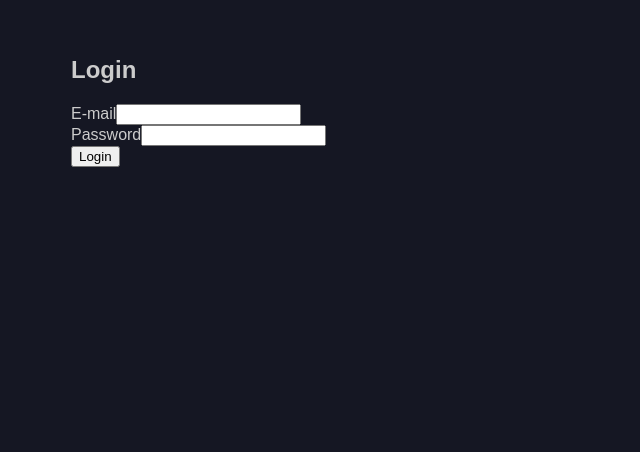
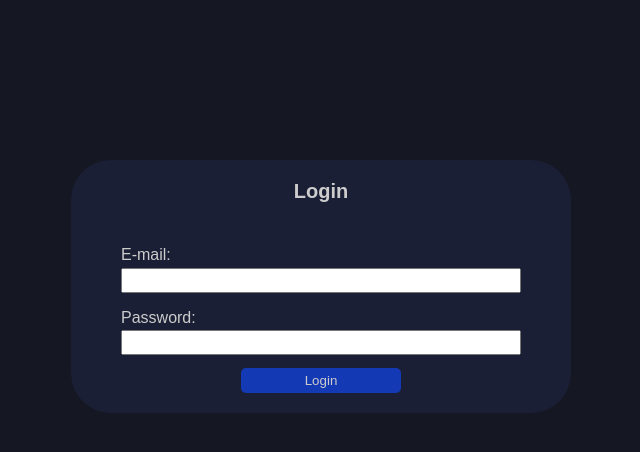
Before and after one commit to aspectum/monke-frontend, a React (Create React App) app: page /login in a window 1280 px wide. Shown: the part 114-566 px from the top of the page, without its empty margins (319-959 px from the left). Built offline with nearby package versions, Linux system fonts and the light colour scheme; no server answers.

Commit message:
Styling login page

```diff
--- a/src/App.tsx
+++ b/src/App.tsx
@@ -6,7 +6,7 @@ import './App.scss';
 import dispatchFromStore from './helpers/dispatchFromStore';
 import store from './store';
 import PrivateRoute from './components/PrivateRoute';
-import Login from './pages/Login';
+import Login from './pages/Login/Login';
 import Dashboard from './pages/Dashboard/Dashboard';
 import Message from './components/Message/Message';
 
--- a/src/pages/Login.tsx
+++ /dev/null
@@ -1,70 +0,0 @@
-/* eslint-disable react/destructuring-assignment */
-import React, { Component } from 'react';
-import { connect } from 'react-redux';
-import { Redirect } from 'react-router-dom';
-import { login } from '../actions/authActions';
-import { RootState } from '../store';
-
-interface Props {
-    isAuthenticated: boolean;
-    login: (email: string, password: string) => void;
-}
-interface State {
-    email: string;
-    password: string;
-}
-
-class Login extends Component<Props, State> {
-    state = {
-        email: 'string',
-        password: 'string',
-    };
-
-    // Handles form submission
-    onSubmit = (e: React.FormEvent) => {
-        e.preventDefault();
-        this.props.login(this.state.email, this.state.password);
-    };
-
-    // Updates the state with the inputs
-    onChange = (e: React.ChangeEvent<HTMLInputElement>) => {
-        this.setState({ [e.target.name]: e.target.value } as any);
-    };
-
-    render() {
-        if (this.props.isAuthenticated) {
-            return <Redirect to="/" />;
-        }
-        return (
-            <div style={{ width: '500px', height: '500px', margin: 'auto' }}>
-                <h2>Login</h2>
-                <form onSubmit={this.onSubmit}>
-                    <div>
-                        <label htmlFor="login-field">E-mail</label>
-                        <input type="text" name="email" id="login-field" onChange={this.onChange} />
-                    </div>
-                    <div>
-                        <label htmlFor="password-field">Password</label>
-                        <input
-                            type="password"
-                            name="password"
-                            id="password-field"
-                            onChange={this.onChange}
-                        />
-                    </div>
-                    <button type="submit">Login</button>
-                </form>
-            </div>
-        );
-    }
-}
-
-const mapStateToProps = (state: RootState) => ({
-    isAuthenticated: state.authReducer.isAuthenticated,
-});
-
-const mapDispatchToProps = {
-    login,
-};
-
-export default connect(mapStateToProps, mapDispatchToProps)(Login);
--- /dev/null
+++ b/src/pages/Login/Login.scss
@@ -0,0 +1,60 @@
+.login {
+    background-color: #1b1f35;
+    width: 500px;
+    margin: auto;
+    display: flex;
+    flex-direction: column;
+    align-items: center;
+    border-radius: 40px;
+
+    .login-text {
+        font-size: 20px;
+        font-weight: 800;
+        margin: 20px;
+    }
+
+    .form-login {
+        display: grid;
+        grid-template-rows: 1fr 1fr 0.5fr 1fr 1fr 0.5fr 1fr;
+        width: 80%;
+        margin: 20px;
+        font-size: 1rem;
+
+        .btn-login {
+            background-color: rgb(20, 57, 180);
+            color: #ccc;
+            border: 0;
+            border-radius: 5px;
+            padding: 5px 10px;
+            width: 40%;
+            margin: 0 auto;
+            grid-row: 7 / span 1;
+
+            &:hover {
+                background-color: rgb(51, 80, 175);
+            }
+        }
+
+        #login-email-label,
+        #login-pw-label {
+            align-self: center;
+            justify-self: left;
+        }
+
+        #login-email-label {
+            grid-row: 1 / span 1;
+        }
+
+        #login-email {
+            grid-row: 2 / span 1;
+        }
+
+        #login-pw-label {
+            grid-row: 4 / span 1;
+        }
+
+        #login-pw {
+            grid-row: 5 / span 1;
+        }
+    }
+}
--- /dev/null
+++ b/src/pages/Login/Login.tsx
@@ -0,0 +1,46 @@
+/* eslint-disable react/destructuring-assignment */
+import React, { Component } from 'react';
+import { connect } from 'react-redux';
+import { Redirect } from 'react-router-dom';
+import { login } from '../../actions/authActions';
+import { ButtonSubmit, CustomForm, TextInput } from '../../components/CustomForm';
+import { RootState } from '../../store';
+import './Login.scss';
+
+interface Props {
+    isAuthenticated: boolean;
+    login: (email: string, password: string) => void;
+}
+
+class Login extends Component<Props, any> {
+    // Handles form submission
+    onSubmit = (fields: any) => {
+        this.props.login(fields['login-email'], fields['login-pw']);
+    };
+
+    render() {
+        if (this.props.isAuthenticated) {
+            return <Redirect to="/" />;
+        }
+        return (
+            <div className="login">
+                <div className="login-text">Login</div>
+                <CustomForm className="form-login" onSubmit={this.onSubmit}>
+                    <TextInput type="email" id="login-email" name="email" label="E-mail: " />
+                    <TextInput type="password" id="login-pw" name="password" label="Password: " />
+                    <ButtonSubmit className="btn-login" text="Login" />
+                </CustomForm>
+            </div>
+        );
+    }
+}
+
+const mapStateToProps = (state: RootState) => ({
+    isAuthenticated: state.authReducer.isAuthenticated,
+});
+
+const mapDispatchToProps = {
+    login,
+};
+
+export default connect(mapStateToProps, mapDispatchToProps)(Login);
```
